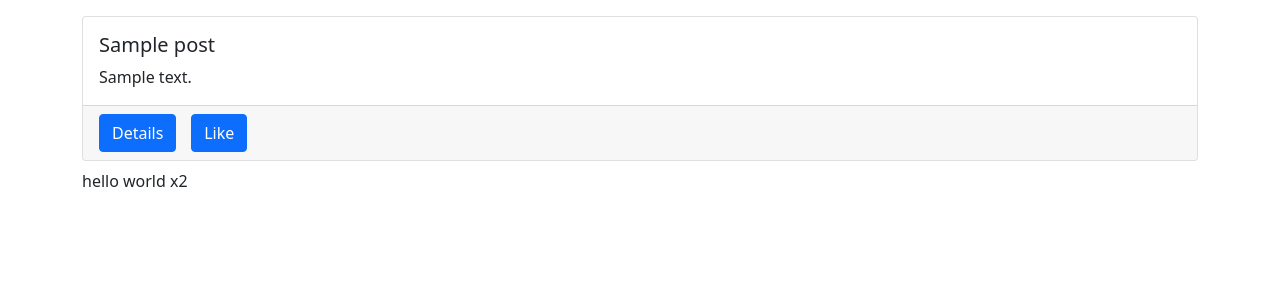
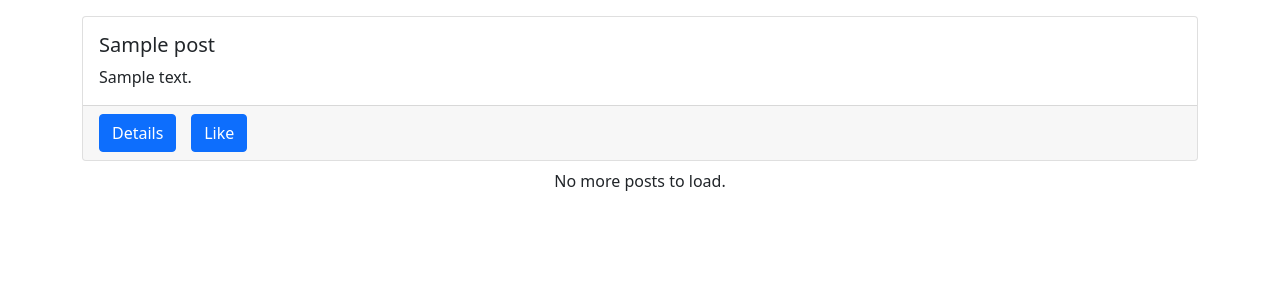
Before and after one commit to bum8hj/dj_ajax, a Django app: page / in a window 1280 px wide. Shown: the top 300 px of the page. Run offline with Django 5.2, Linux system fonts and the light colour scheme; tables that the repository leaves empty hold one stand-in row (values such as "Sample post"); some libraries are stand-ins or nearby versions.

Commit message:
Implement 'more posts' button

```diff
--- a/src/posts/static/posts/main.js
+++ b/src/posts/static/posts/main.js
@@ -1,24 +1,16 @@
 console.log("hello world")
 
-const helloWorldBox = document.getElementById('hello-world')
+const spinnerBox = document.getElementById('spinner-box')
+const loadBtn = document.getElementById('load-btn')
 const postsBox = document.getElementById('posts-box')
-const spinnerBox = document.getElementById('spinner-box')
+const endBox = document.getElementById('end-box')
 
+let visible = 3
+
+const getData = () => {
 	$.ajax({
 		type: 'GET',
-	url: '/hello-world/',
-	success: function(response) {
-		console.log('success', response.text)
-		helloWorldBox.textContent = response.text
-	},
-	error: function(error) {
-		console.log('error', error)
-	}
-})
-
-$.ajax({
-	type: 'GET',
-	url: '/data/',
+		url: `/data/${visible}/`,
 		success: function(response) {
 			console.log(response)
 			const data = response.data
@@ -47,8 +39,27 @@ $.ajax({
 					`
 				})
 			}, 100)
+
+			console.log(response.size)
+
+			if (response.size === 0) {
+				endBox.textContent = 'No posts added yet.'
+			}
+			else if (response.size <= visible) {
+				loadBtn.classList.add('not-visible')
+				endBox.textContent = 'No more posts to load.'
+			}
 		},
 		error: function(error) {
 			console.log(error)
 		}
 	})
+}
+
+loadBtn.addEventListener('click', () => {
+	spinnerBox.classList.remove('not-visible')
+	visible += 3
+	getData()
+})
+
+getData()
--- a/src/posts/templates/posts/main.html
+++ b/src/posts/templates/posts/main.html
@@ -13,9 +13,13 @@ posts
 	{% comment %} {% for obj in qs %}
 		{{obj.title}} - {{obj.body}} <br>
 	{% endfor %} {% endcomment %}
+	<div id="posts-box"></div>
+
 	<div id="spinner-box" class="text-center">
 		<div class="spinner-border" role="status"></div>
 	</div>
-	<div id="posts-box"></div>
-	<div id="hello-world"></div>
+
+	<div id="end-box" class="text-center mb-3">
+		<button id="load-btn" class="btn btn-primary">Load more</button>
+	</div>
 {% endblock content %}
--- a/src/posts/urls.py
+++ b/src/posts/urls.py
@@ -10,7 +10,7 @@ app_name = 'posts'
 
 urlpatterns = [
 	path('', post_list_and_create, name='main-board'),
-	path('data/', load_posts_data_view, name='posts-data'),
+	path('data/<int:num_posts>/', load_posts_data_view, name='posts-data'),
 
 	path('hello-world/', hello_world_view, name='hello-world')
 ]
--- a/src/posts/views.py
+++ b/src/posts/views.py
@@ -8,7 +8,12 @@ def post_list_and_create(request):
 	qs = Post.objects.all()
 	return render(request, 'posts/main.html', {'qs': qs})
 
-def load_posts_data_view(request):
+def load_posts_data_view(request, num_posts):
+	visible = 3
+	upper = num_posts
+	lower = upper - visible
+	size = Post.objects.all().count()
+
 	qs = Post.objects.all()
 	data = []
 
@@ -17,11 +22,15 @@ def load_posts_data_view(request):
 			'id': obj.id,
 			'title': obj.title,
 			'body': obj.body,
+			'liked': True if request.user in obj.liked.all() else False,
 			'author': obj.author.user.username
 		}
 		data.append(item)
 
-	return JsonResponse({'data':data})
+	return JsonResponse({
+		'data': data[lower:upper],
+		'size': size
+	})
 
 def hello_world_view(request):
 	return JsonResponse({'text': 'hello world x2'})
```
Lines whose indentation alone changed are shown as unchanged.
